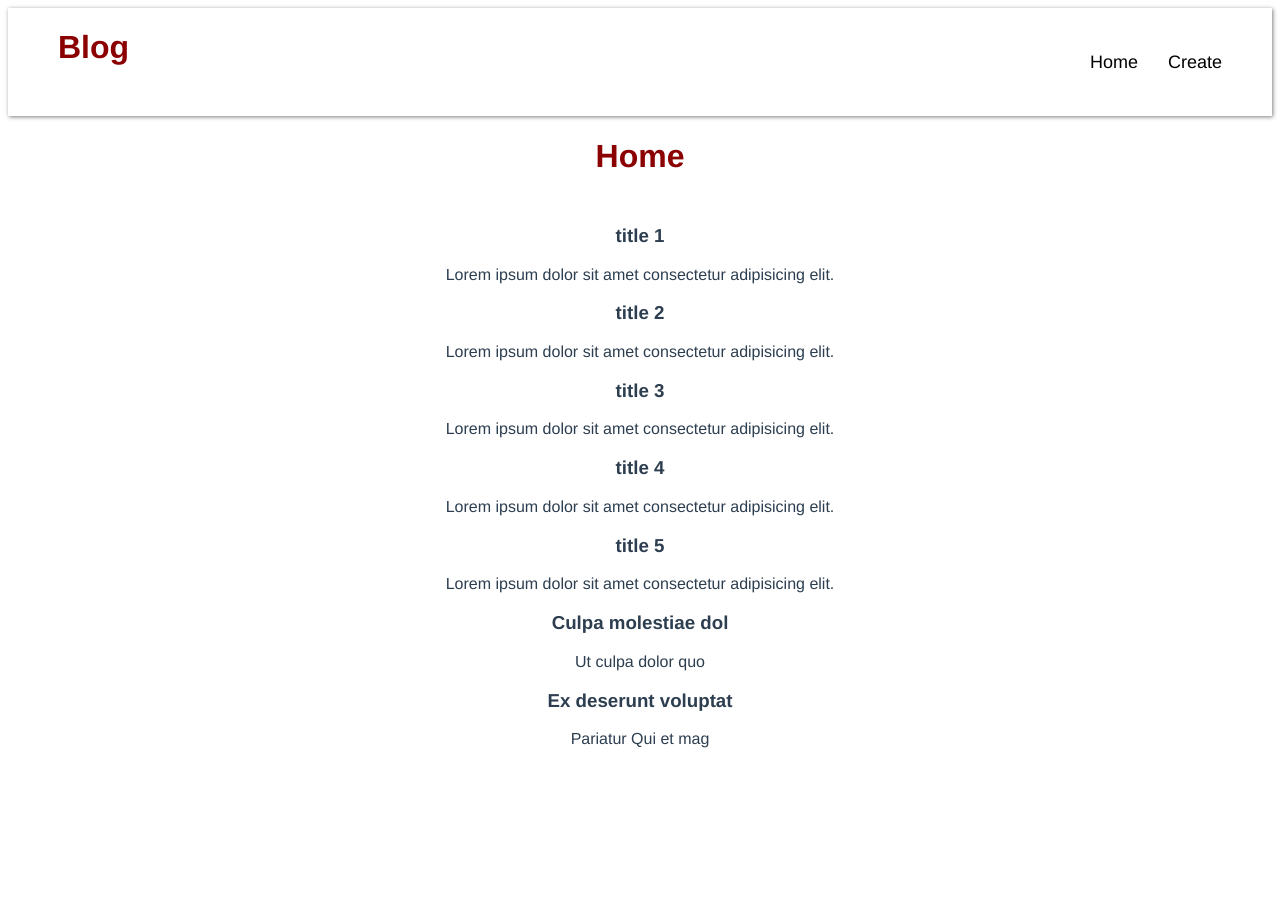
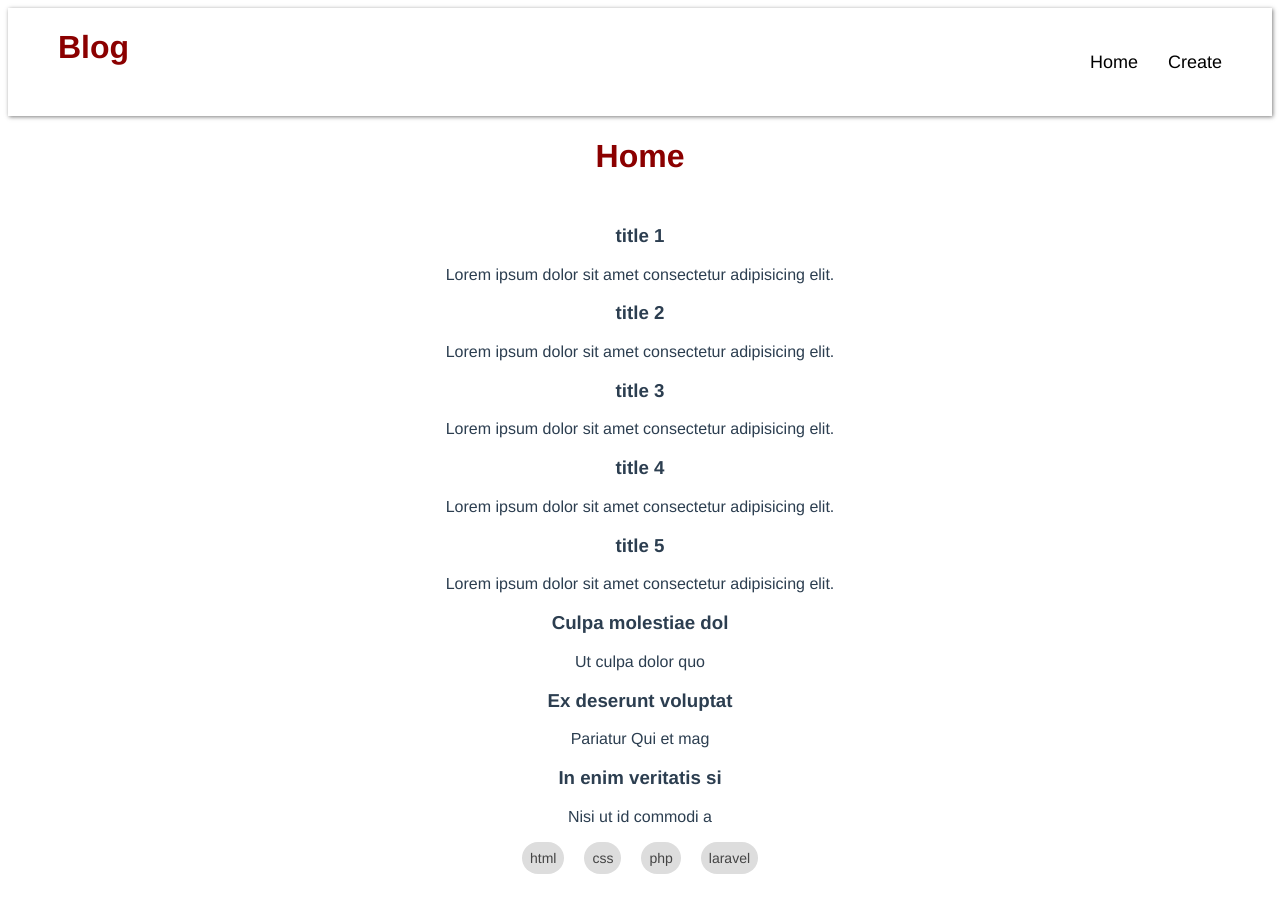
Before and after one commit to HtetKo510217/vue-blog-system, a Vue app: page / in a window 1280 px wide. Before the commit the page ends 800 px from the top, so only its background shows below. Built offline with nearby package versions, Linux system fonts and the light colour scheme; data requests are answered from the project's data file.

Commit message:
add tag feature in create post

```diff
--- a/database/db.json
+++ b/database/db.json
@@ -34,6 +34,17 @@
       "title": "Ex deserunt voluptat",
       "body": "Pariatur Qui et mag",
       "id": 7
+    },
+    {
+      "title": "In enim veritatis si",
+      "body": "Nisi ut id commodi a",
+      "tags": [
+        "html",
+        "css",
+        "php",
+        "laravel"
+      ],
+      "id": 8
     }
   ]
 }
--- a/src/components/SinglePost.vue
+++ b/src/components/SinglePost.vue
@@ -1,6 +1,7 @@
 <template>
   <h3>{{ post.title }}</h3>
   <p>{{ post.body }}</p>
+  <div v-for="tag in post.tags" :key="tag" class="tag">{{ tag }}</div>
 </template>
 
 <script>
--- a/src/views/CreatePost.vue
+++ b/src/views/CreatePost.vue
@@ -8,6 +8,13 @@
     <div class="from-group">
         <label>Post Body</label>
         <textarea  cols="30" rows="10" v-model="body"></textarea>
+    </div>
+    <div class="from-group">
+        <label>Add Tag</label>
+        <input type="text" v-model="tag" @keydown.enter.prevent="addTags">
+        <div v-for="tag in tags" :key="tag" class="tag">
+            {{ tag }}
+        </div>
     </div>
     <button>Add Post</button>
   </form>
@@ -21,6 +28,15 @@ export default {
         let router = useRouter();
         let title = ref('');
         let body = ref('');
+        let tag = ref('');
+        let tags = ref([]);
+
+        let addTags = () => {
+            if(!tags.value.includes(tag.value)) {
+                tags.value.push(tag.value);
+                tag.value = '';
+            }
+        }
 
         let addPost = async ()=> {
             await fetch("http://localhost:3000/posts",{
@@ -31,14 +47,15 @@ export default {
                 body:JSON.stringify(
                     {
                         title:title.value,
-                        body:body.value
+                        body:body.value,
+                        tags:tags.value
                     }
                 )
             })
             router.push('/')
         }
 
-        return {title,body,addPost}
+        return {title,body,addPost,tag,tags,addTags}
     }
 }
 </script>
@@ -50,7 +67,7 @@ export default {
         }
     form {
         width: 400px;
-        margin: 0 auto;
+        margin: 0 auto 100px;
     }
     .from-group label {
         display: block;
@@ -73,4 +90,13 @@ export default {
         padding: 10px;
         cursor: pointer;
     }
+    .tag {
+        display: inline-block;
+        margin: 0 10px 20px;
+        color: #444;
+        background: #ddd;
+        padding: 8px;
+        border-radius: 20px;
+        font-size: 14px;
+    }
 </style>
```
